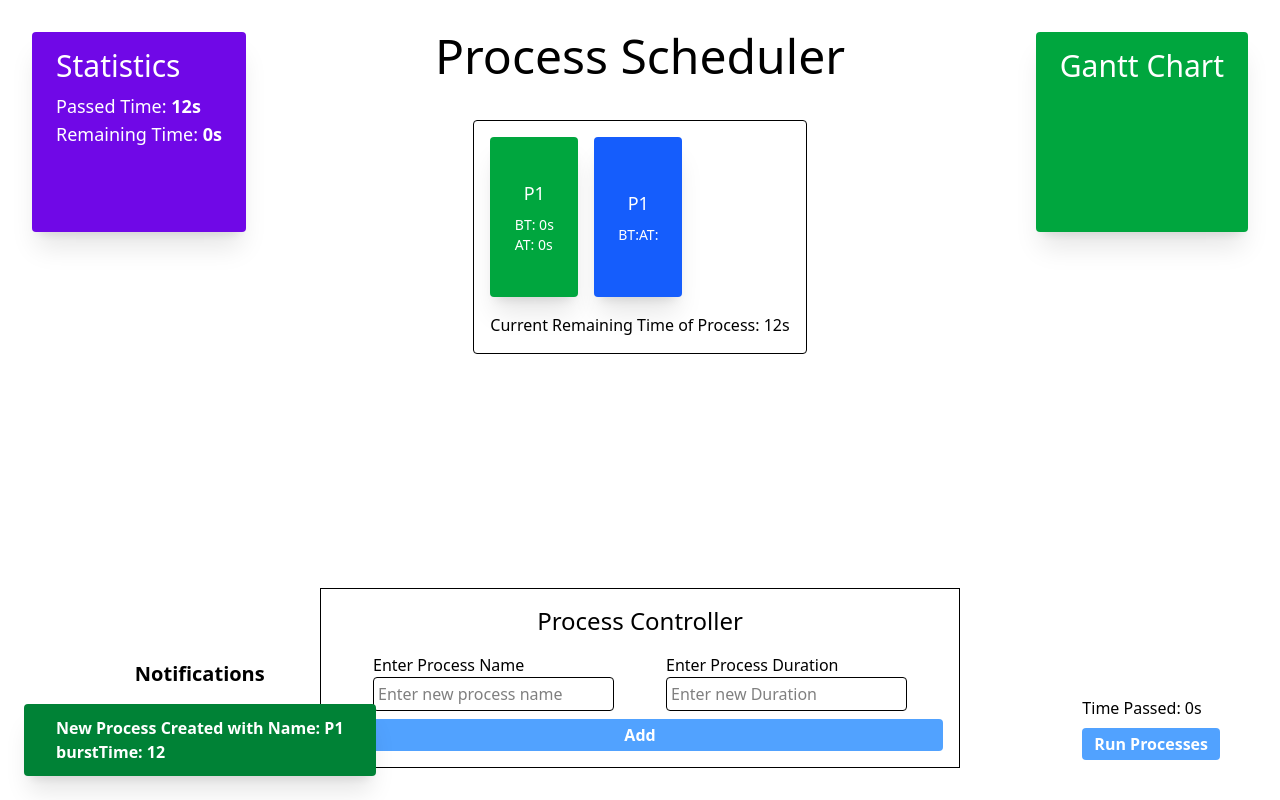
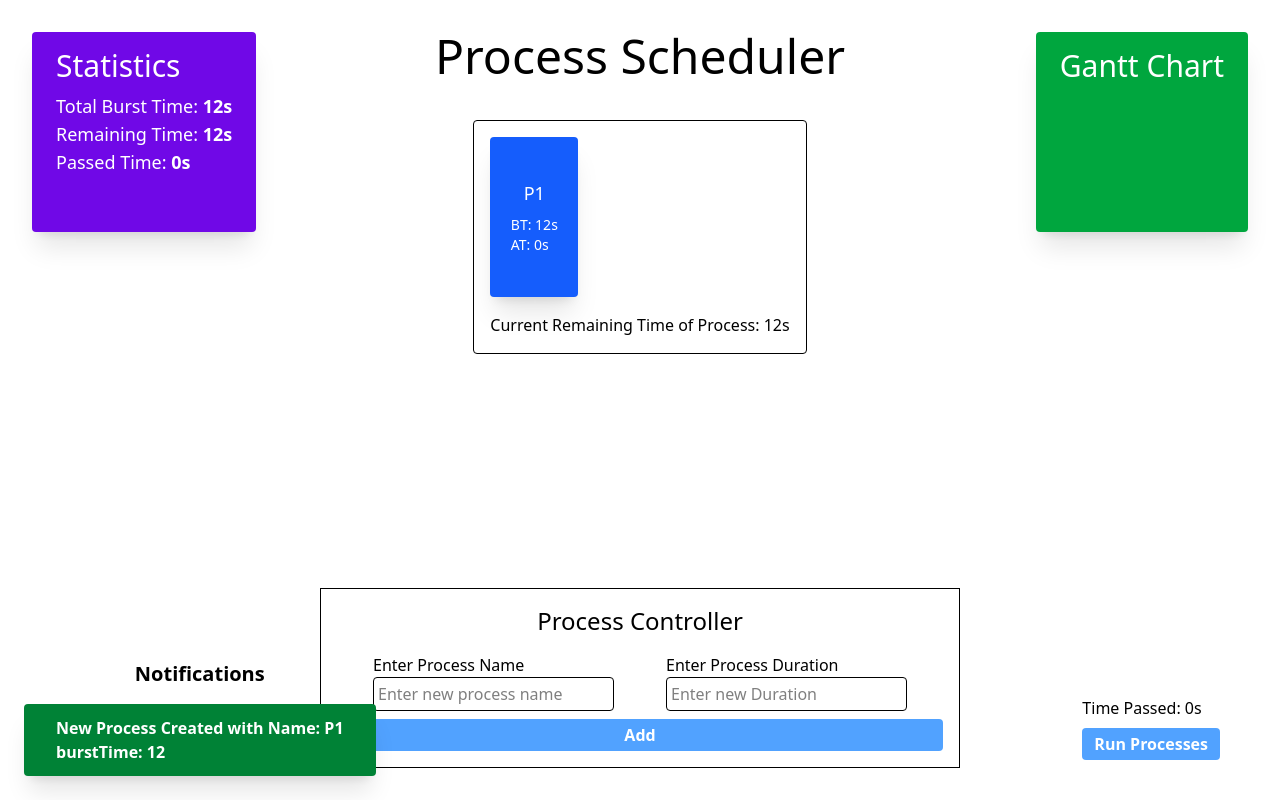
Before and after one commit to Sanatani-Dhruv/process-scheduler, a website: page index.html in a window 1280 px wide. Both pictures are taken after a click on the button "Add". Drawn offline with Linux system fonts and the light colour scheme.

Commit message:
Now Process Block show Process AT and BT

```diff
--- a/index.html
+++ b/index.html
@@ -11,27 +11,14 @@
 				<h1 class="text-5xl font-medium">Process Scheduler</h1>
 			</div>
 			<div class="border p-4 z-50 bg-white rounded">
-				<div id="processBlock" class="flex gap-4">
-					<div class="shadow-xl hover:scale-110 transition-all text-lg p-10 rounded font-medium w-22 h-40 flex flex-col justify-center items-center text-white bg-green-600">
-						<div class="text-lg mb-2">
-							P1
-						</div>
-						<div class="text-sm w-max flex flex-col">
-							<div class="w-max">
-								<span>BT:</span> <span id="bt-1">0</span>s
-							</div>
-							<div class="w-max">
-								<span>AT:</span> <span id="at-1">0</span>s
-							</div>
-						</div>
-					</div>
-				</div>
+				<div id="processBlock" class="flex gap-4"></div>
 				<div class="pt-4 text-center">Current Remaining Time of Process: <span class="font-medium"><span id="remainingTimeBox-2">0</span>s</span></div>
 			</div>
 			<div class="bg-violet-700 p-6 pt-4 rounded fixed left-8 top-8 h-1/4 min-h-max text-white shadow-xl text-lg">
 				<h1 class="text-3xl font-medium pb-2">Statistics</h1>
-				<div class="font-medium">Passed Time: <span class="font-bold"><span id="remainingTimeBox-1">0</span>s</span></div>
-				<div class="font-medium">Remaining Time: <span class="font-bold"><span id="passedTimeBox-1">0</span>s</span></div>
+				<div class="font-medium">Total Burst Time: <span class="font-bold"><span id="totalBurstTimeBox">0</span>s</span></div>
+				<div class="font-medium">Remaining Time: <span class="font-bold"><span id="remainingTimeBox-1">0</span>s</span></div>
+				<div class="font-medium">Passed Time: <span class="font-bold"><span id="passedTimeBox-1">0</span>s</span></div>
 			</div>
 			<div class="bg-green-600 p-6 pt-4 rounded fixed right-8 top-8 h-1/4 min-h-max text-white shadow-xl text-lg">
 				<h1 class="text-3xl font-medium pb-2">Gantt Chart</h1>
@@ -62,4 +49,4 @@
 		<script src="./script.js"></script>
 	</body>
 </html>
-<!-- <div class="shadow-xl hover:scale-110 transition-all text-xl p-10 rounded font-medium w-10 h-40 flex justify-center items-center text-white bg-blue-600 bg-red-600 bg-orange-600 bg-green-600 bg-green-700 bg-yellow-700 bg-red-700 bg-pink-600"></div> -->
+<!-- <div class="text-sm w-max flex flex-col text-lg mb-2 shadow-xl hover:scale-110 transition-all text-lg p-10 rounded font-medium w-22 h-40 flex flex-col justify-center items-center text-white bg-green-600 shadow-xl hover:scale-110 transition-all text-xl p-10 rounded font-medium w-10 h-40 flex justify-center items-center text-white bg-blue-600 bg-red-600 bg-orange-600 bg-green-600 bg-green-700 bg-yellow-700 bg-red-700 bg-pink-600"></div> -->
--- a/script.js
+++ b/script.js
@@ -10,6 +10,7 @@ let remainingTimeBox_2 = document.getElementById('remainingTimeBox-2');
 let passedTimeBox_1 = document.getElementById('passedTimeBox-1');
 let passedTimeBox_2 = document.getElementById('passedTimeBox-2');
 let burstTimeBox = document.getElementById('burstTimeBox');
+let totalBurstTimeBox = document.getElementById('totalBurstTimeBox');
 let colorArr = ['blue', 'red', 'green', 'pink', 'orange'];
 let currColor = 0;
 let processBlock = document.getElementById('processBlock');
@@ -52,10 +53,11 @@ class process {
 			process.remainingTime += burstTime;
 			remainingTimeBox_1.innerHTML = `${process.remainingTime}`
 			remainingTimeBox_2.innerHTML = remainingTimeBox_1.innerHTML;
+			totalBurstTimeBox.innerHTML = +totalBurstTimeBox.innerHTML + burstTime
 			console.log(`Process Name: ${name}, Burst Time: ${burstTime}`);
 			console.log(`Number of Process: ${process.processCount}`);
 			let noteContent = `New Process Created with Name: ${name}<br>burstTime: ${burstTime}`;
-			process.addProcessBlock(name);
+			process.addProcessBlock(name, newProcess.id, newProcess.burstTime);
 
 			// Creating Notification
 			notification(noteContent)
@@ -65,9 +67,10 @@ class process {
 		}
 	}
 
-	static addProcessBlock(name) {
+	static addProcessBlock(name, id, bt) {
 		// Parent
 		let node = document.createElement('div');
+		node.id = `nodeId-${id}`;
 
 		// Children
 		let nodeChildMain = document.createElement('div');
@@ -92,17 +95,34 @@ class process {
 		let atSpan = document.createElement('span');
 		let btValue = document.createElement('span');
 		let atValue = document.createElement('span');
+
+		// ID Setting
 		let btId = document.createAttribute('id');
 		let atId = document.createAttribute('id');
+		btId.value = `bt-${id}`;
+		atId.value = `at-${id}`;
+		btValue.setAttributeNode(btId);
+		atValue.setAttributeNode(atId);
 
-		// ID Setting Remaining Note For You
-		btSpan.innerText = "BT:";
-		atSpan.innerText = "AT:";
+		// Labels setting of BT and AT in DOM
+		btSpan.innerText = "BT: ";
+		atSpan.innerText = "AT: ";
 
+		btValue.innerHTML = bt;
+		atValue.innerHTML = process.currentTime;
+
+		// Setting Burst and Arrival Time of Process in DOM
 		nodeChildSub1.appendChild(btSpan);
-		nodeChildSub1.appendChild(atSpan);
+		btSpan.appendChild(btValue);
+		nodeChildSub2.appendChild(atSpan);
+		atSpan.appendChild(atValue);
+
+		// Seconds Label putting
+		btSpan.innerHTML += 's';
+		atSpan.innerHTML += 's';
 
 		nodeChildMain.innerHTML = name;
+		console.log(btValue.innerHTML)
 
 		let processClass = `shadow-xl hover:scale-110 transition-all text-lg p-10 rounded font-medium w-22 h-40 flex flex-col justify-center items-center text-white bg-${colorArr[currColor++]}-600`;
 		if (currColor == 5)
@@ -117,7 +137,7 @@ class process {
 		console.log('No Process in Queue!!');
 		runBtn.disabled = false; // Enable till Process End
 		runBtn.innerText = 'Run Processes';
-		if (process.remainingTime == 0 && process.totalTime != 0) {
+		if (process.remainingTime == 0 && process.currentTime != 0) {
 			notification('Process Completed!!');
 		} else {
 			notification('No Process in Queue!!', 'yellow')
@@ -129,14 +149,19 @@ class process {
 		let i=0;
 		do {
 			if (process.remainingTime === 0 ) {
+				if (process.processArray[0].burstTime == process.currentTime) {
+					console.log(`Process with PID: ${process.processArray[0].id} Completed`);
+					// This is where your code remains
+					// process.processArray[0]
+					delete process.processArray[0];
+				}
 				process.handleStoppedRunning();
 				break;
 			}
 
-			runBtn.innerText = 'Stop Process!!';
+			// runBtn.innerText = 'Stop Process!!';
 			// runBtn.removeEventListener('click', process.runProcess); // Removing Event Listener
 			// runBtn.addEventListener('click', process.stopProcess); // Add New Event Listener
-			console.log(runBtn);
 			runBtn.disabled = true; // Disable till Process End
 
 			process.running = await process.runProcessInstance()
@@ -145,6 +170,9 @@ class process {
 					return true;
 				})
 				.catch(() => {
+					if (process.processArray[0].burstTime == process.currentTime) {
+						console.log(`Process with PID: ${process.processArray[0].id} Completed`);
+					}
 					process.handleStoppedRunning();
 					return false;
 				});
@@ -156,10 +184,9 @@ class process {
 			console.log(process.remainingTime)
 			setTimeout(()=> {
 				if (process.remainingTime > 0) {
-					console.log(process.processArray);
 					process.remainingTime--;
 					process.currentTime++;
-					passedTimeBox_1.innerHTML = ++process.totalTime;
+					passedTimeBox_1.innerHTML = process.currentTime;
 					passedTimeBox_2.innerHTML = passedTimeBox_1.innerHTML;
 					remainingTimeBox_2.innerHTML = `${+process.remainingTime}`;
 					remainingTimeBox_1.innerHTML = `${+process.remainingTime}`;
@@ -182,7 +209,7 @@ function notification(content, color = 'green', textcolor = 'white') {
 	newNote.className = `p-3 cursor-pointer rounded pl-8 pr-8 font-bold shadow-xl bg-${color}-700 text-${textcolor}`;
 	newNote.innerHTML = content;
 	if (!notes.childNodes[1]) {
-		notes.innerHTML+="<h1 class='text-center font-bold text-xl'>Notifications</h1>"
+		notes.innerHTML += "<h1 class='text-center font-bold text-xl'>Notifications</h1>"
 	}
 	newNote.addEventListener('click',(e) => {
 		e.target.remove();
```
Also changed, not shown: build/output.css.
